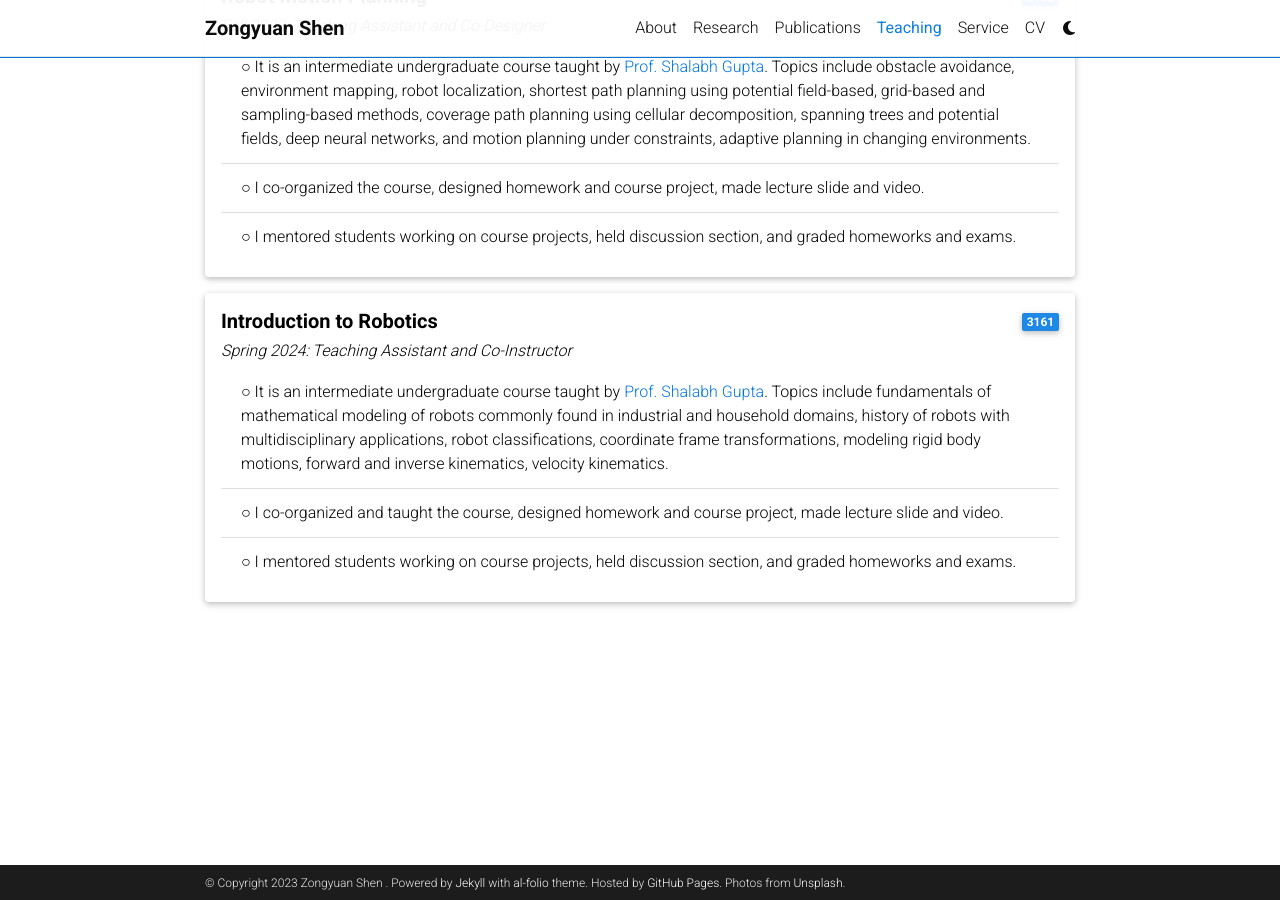
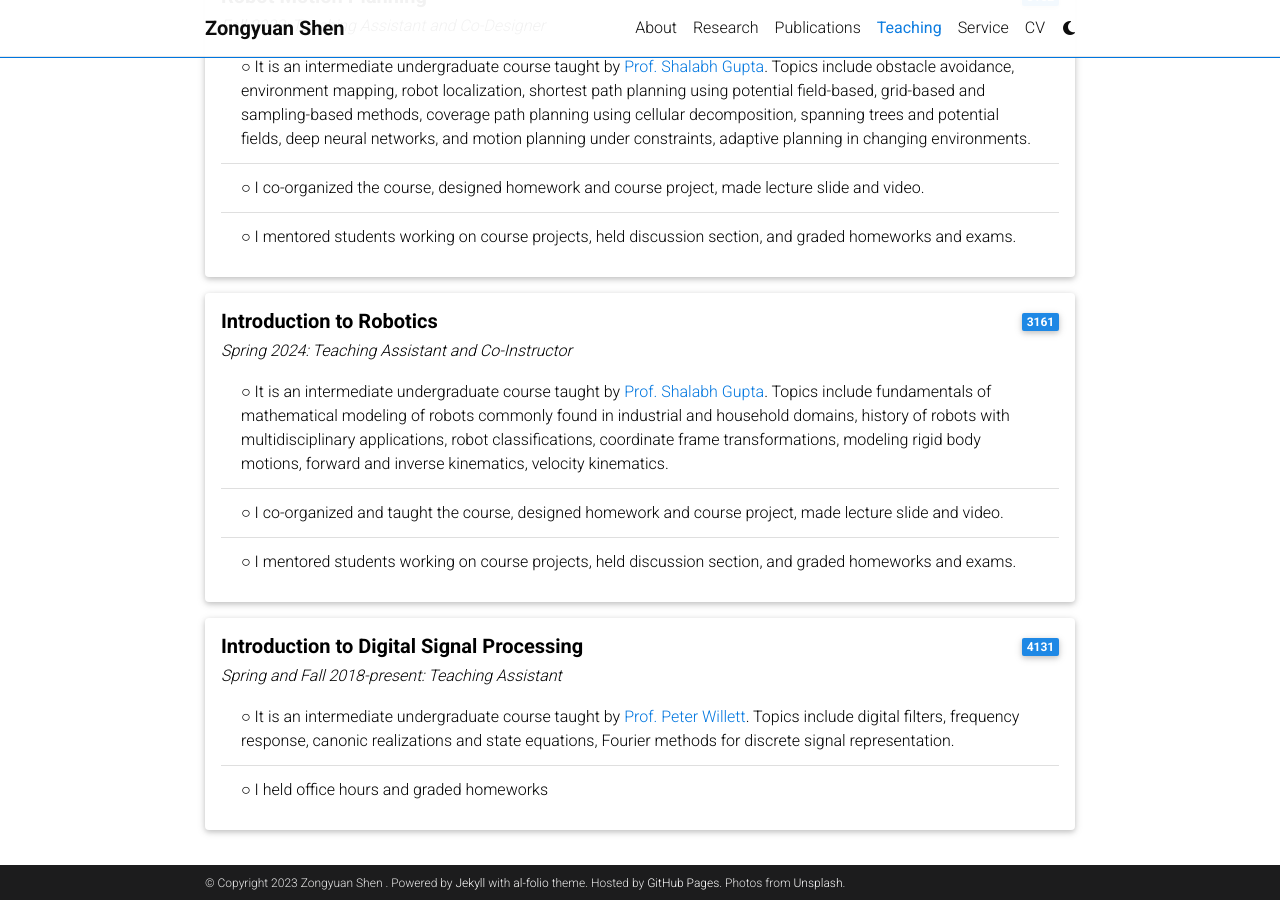
Before and after one commit to ZongyuanShen/ZongyuanShen.github.io, a Jekyll site: the page built from _pages/teaching.md, in a window 1280 px wide and 900 px high, scrolled down 568 px. Built offline with Jekyll 4.4.1, drawn with Linux system fonts in a browser that asks for light colours; comment, search, counter and statistics services are not loaded; a style sheet for code colours, icons or effects is not loaded.

Commit message:
Update teaching.md

```diff
--- a/_pages/teaching.md
+++ b/_pages/teaching.md
@@ -71,3 +71,23 @@
     </ul>
   </div>
 </div>
+
+<div class="card mt-3">
+  <div class="p-3">
+    <div class="row">
+      <div class="col-sm-10">
+        <h5 class="font-weight-bold">Introduction to Digital Signal Processing</h5>
+      </div>
+      <div class="col-sm-2 text-left text-sm-right">
+        <span class="badge font-weight-bold blue darken-1 text-uppercase align-middle" href="https://catalog.uconn.edu/directory-of-courses/course/ECE/4131/" target="_blank">
+            4131
+        </span>
+      </div>
+    </div>
+    <h6 class="font-italic mt-2 mt-sm-0">Spring and Fall 2018-present: Teaching Assistant</h6>
+    <ul class="font-weight-light list-group list-group-flush">
+      <li class="list-group-item">○ It is an intermediate undergraduate course taught by <a href="https://www.ee.uconn.edu/peter-willett/" target="_blank">Prof. Peter Willett</a>. Topics include digital filters, frequency response, canonic realizations and state equations, Fourier methods for discrete signal representation.</li>
+      <li class="list-group-item">○ I held office hours and graded homeworks</li>
+    </ul>
+  </div>
+</div>
```
